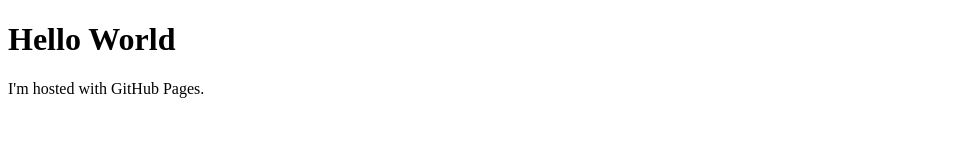
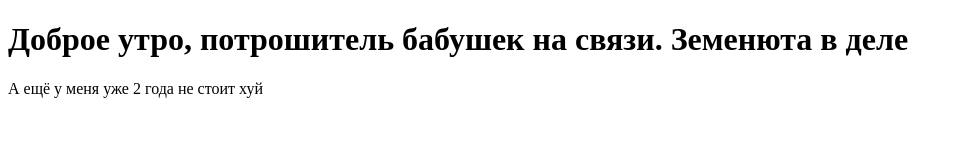
Before and after one commit to PotroshitelBabushek/PotroshitelBabushek.github.io, a plain HTML site: page index.html in a window 1280 px wide. Shown: the whole page, without its empty margins (0-963 px from the left). Drawn offline with Linux system fonts and the light colour scheme.

Commit message:
Update index.html

```diff
--- a/index.html
+++ b/index.html
@@ -1,7 +1,7 @@
 <!DOCTYPE html>
 <html>
 <body>
-<h1>Hello World</h1>
-<p>I'm hosted with GitHub Pages.</p>
+<h1>Доброе утро, потрошитель бабушек на связи. Земенюта в деле</h1>
+<p>А ещё у меня уже 2 года не стоит хуй</p>
 </body>
 </html>
```
